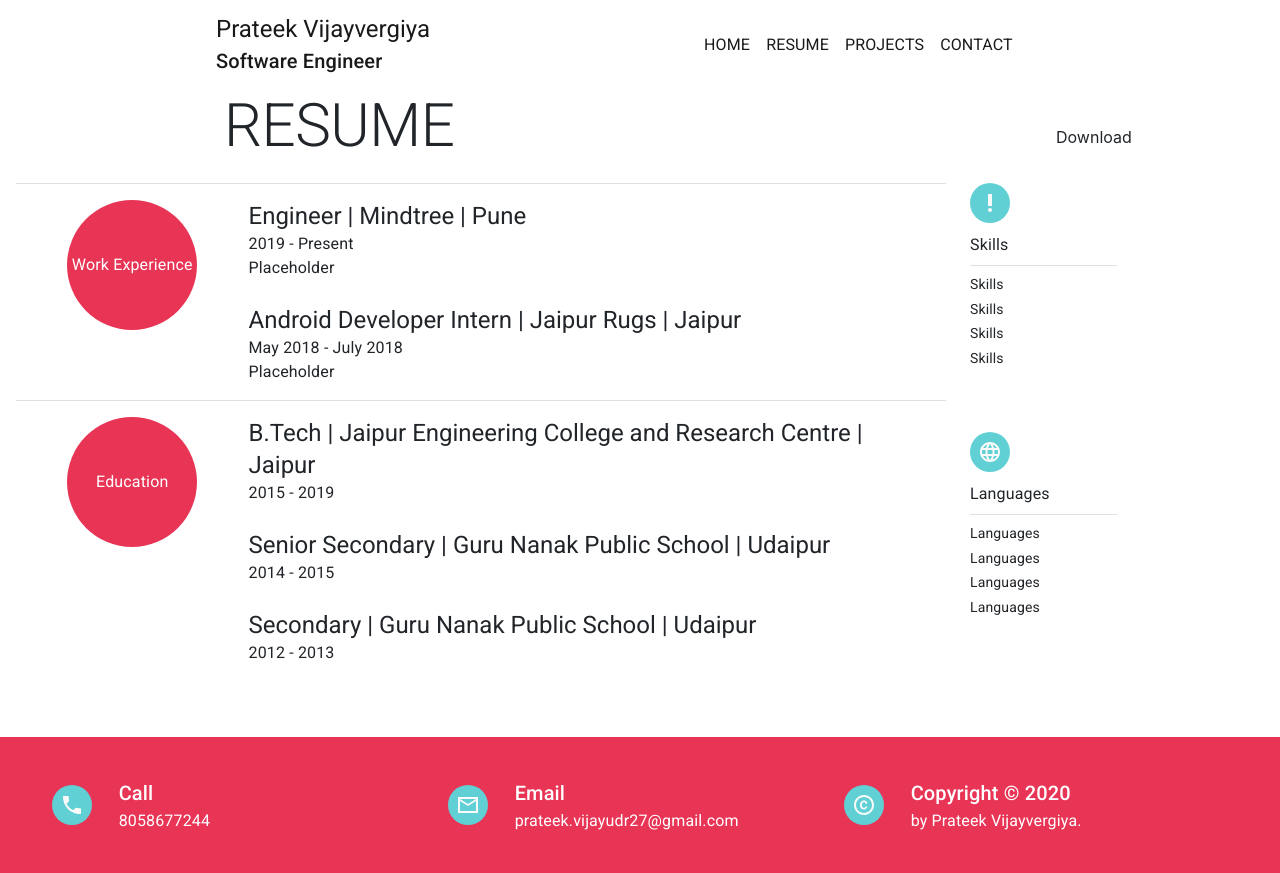
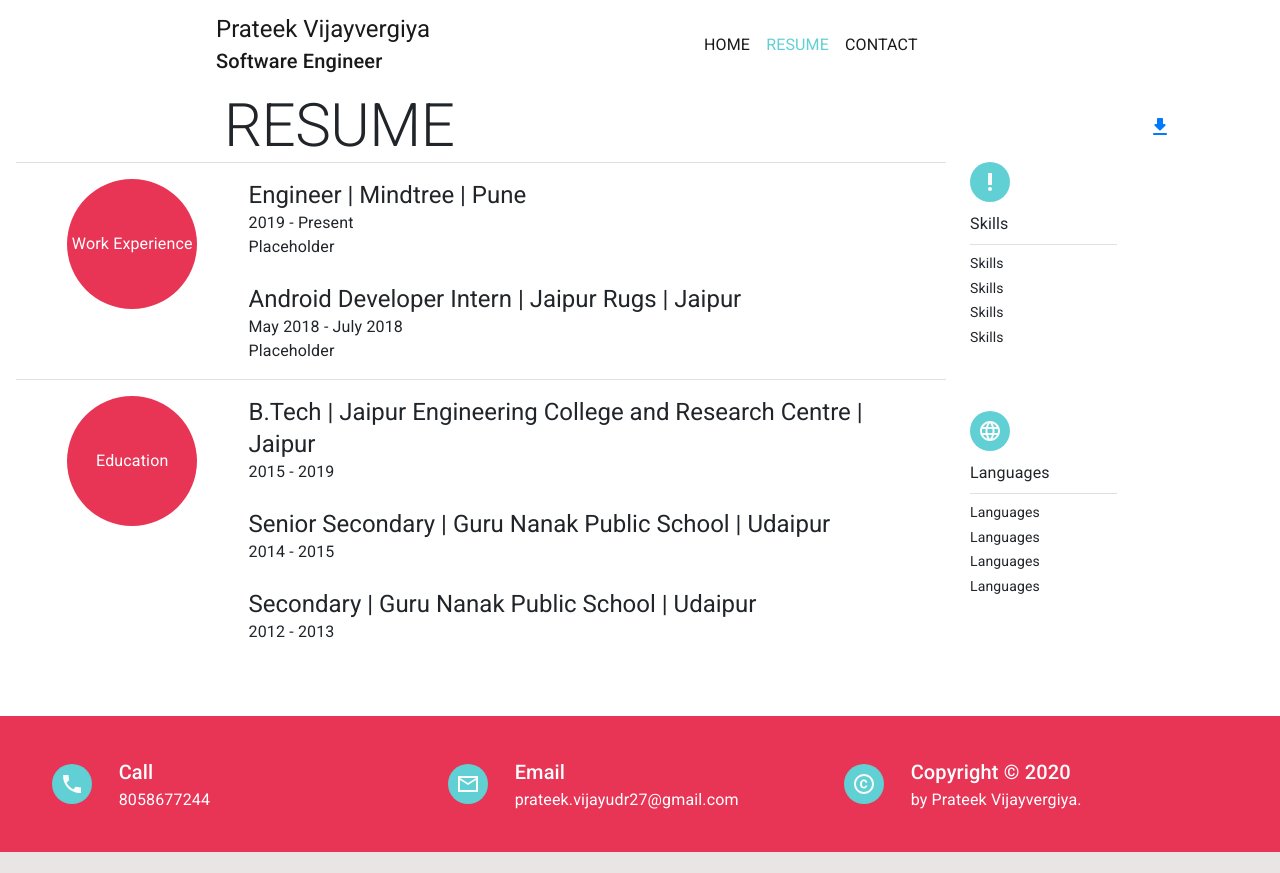
Before and after one commit to prateekvijayvergiya/prateekvijayvergiya.github.io, a Next.js app: page / in a window 1280 px wide. Both pictures are taken after a click on the button "RESUME". After the commit the page ends 852 px from the top, so only its background shows below. Built offline with nearby package versions, Linux system fonts and the light colour scheme.

Commit message:
Added download resume functionality

```diff
--- a/components/navBar/index.js
+++ b/components/navBar/index.js
@@ -4,7 +4,7 @@ import Nav from 'react-bootstrap/Nav'
 import Navbar from 'react-bootstrap/Navbar'
 import Typography from '@material-ui/core/Typography'
 
-const AppNavBar = ({setCurrentPage}) => {
+const AppNavBar = ({setCurrentPage, currentPage}) => {
   const classes = useStyles()
   return (
     <Navbar collapseOnSelect expand="sm" className={classes.container}>
@@ -20,22 +20,17 @@ const AppNavBar = ({setCurrentPage}) => {
       <Navbar.Collapse id="responsive-navbar-nav" className={classes.collapse}>
         <Nav>
           <Nav.Link href="#" onClick={() => setCurrentPage('home')}>
-            <Typography>
+            <Typography color={currentPage === 'home' ? 'textSecondary' : 'initial'}>
               HOME
             </Typography>
           </Nav.Link>
           <Nav.Link href="#" onClick={() => setCurrentPage('resume')}>
-            <Typography>
+            <Typography color={currentPage === 'resume' ? 'textSecondary' : 'initial'}>
               RESUME
             </Typography>
           </Nav.Link>
-          <Nav.Link href="#" onClick={() => setCurrentPage('projects')}>
-            <Typography>
-              PROJECTS
-            </Typography>
-          </Nav.Link>
           <Nav.Link href="#" onClick={() => setCurrentPage('contact')}>
-            <Typography>
+            <Typography color={currentPage === 'contact' ? 'textSecondary' : 'initial'}>
               CONTACT
             </Typography>
           </Nav.Link>
--- a/components/resume/index.js
+++ b/components/resume/index.js
@@ -5,6 +5,7 @@ import { makeStyles } from '@material-ui/core/styles'
 import Divider from '@material-ui/core/Divider'
 import useMediaQuery from '@material-ui/core/useMediaQuery'
 import Typography from '@material-ui/core/Typography'
+import GetAppRoundedIcon from '@material-ui/icons/GetAppRounded'
 
 import WorkExperience from './workExperience'
 import Education from './education'
@@ -19,12 +20,14 @@ const Resume = () => {
       <Grid container>
         <Grid item container justify='flex-end' alignItems="center">
           <Grid item xs={8} sm={8}>
-            <Typography variant={'h2'} gutterBottom>
+            <Typography variant={'h2'}>
               RESUME
             </Typography>
           </Grid>
-          <Grid item xs={4} sm={2}>
-            Download
+          <Grid item xs={4} sm={2} align={'center'} className={classes.downloadIcon}>
+            <a href={'/Prateek_Resume.pdf'} download={'Prateek_Resume.pdf'}>
+            <GetAppRoundedIcon />
+            </a>
           </Grid>
         </Grid>
         <Grid item container spacing={3}>
@@ -40,10 +43,10 @@ const Resume = () => {
           </Grid>
           <Grid item container xs={12} sm={3} direction={largeScreen ? 'column' : 'row'}>
             <Grid item container xs={6} direction={'column'}>
-              <Skills/>
+              <Skills />
             </Grid>
             <Grid item container xs={6} direction={'column'}>
-              <Languages/>
+              <Languages />
             </Grid>
           </Grid>
         </Grid>
@@ -60,6 +63,11 @@ const useStyles = makeStyles((theme) => ({
       marginLeft: 8,
       marginRight: 8,
     },
+  },
+  downloadIcon: {
+    '&:hover': {
+      cursor: 'pointer',
+    },
   }
 }))
 
--- a/pages/index.js
+++ b/pages/index.js
@@ -11,7 +11,7 @@ export default function Home() {
   console.log(currentPage)
   return (
     <Fragment>
-      <NavBar {...{setCurrentPage}}/>
+      <NavBar {...{setCurrentPage, currentPage}}/>
       {currentPage === 'home' && <HomePage {...{setCurrentPage}}/>}
       {currentPage === 'resume' && <Resume {...{setCurrentPage}}/>}
       {currentPage === 'contact' && <Contact/>}
--- a/theme/palette.js
+++ b/theme/palette.js
@@ -1,5 +1,6 @@
 export default {
   text: {
-    primary: '#e83556'
+    primary: '#e83556',
+    secondary: '#61d0d4',
   }
 }
```
Also changed, not shown: 1 other file (tests, documents, lock files or other folders).
